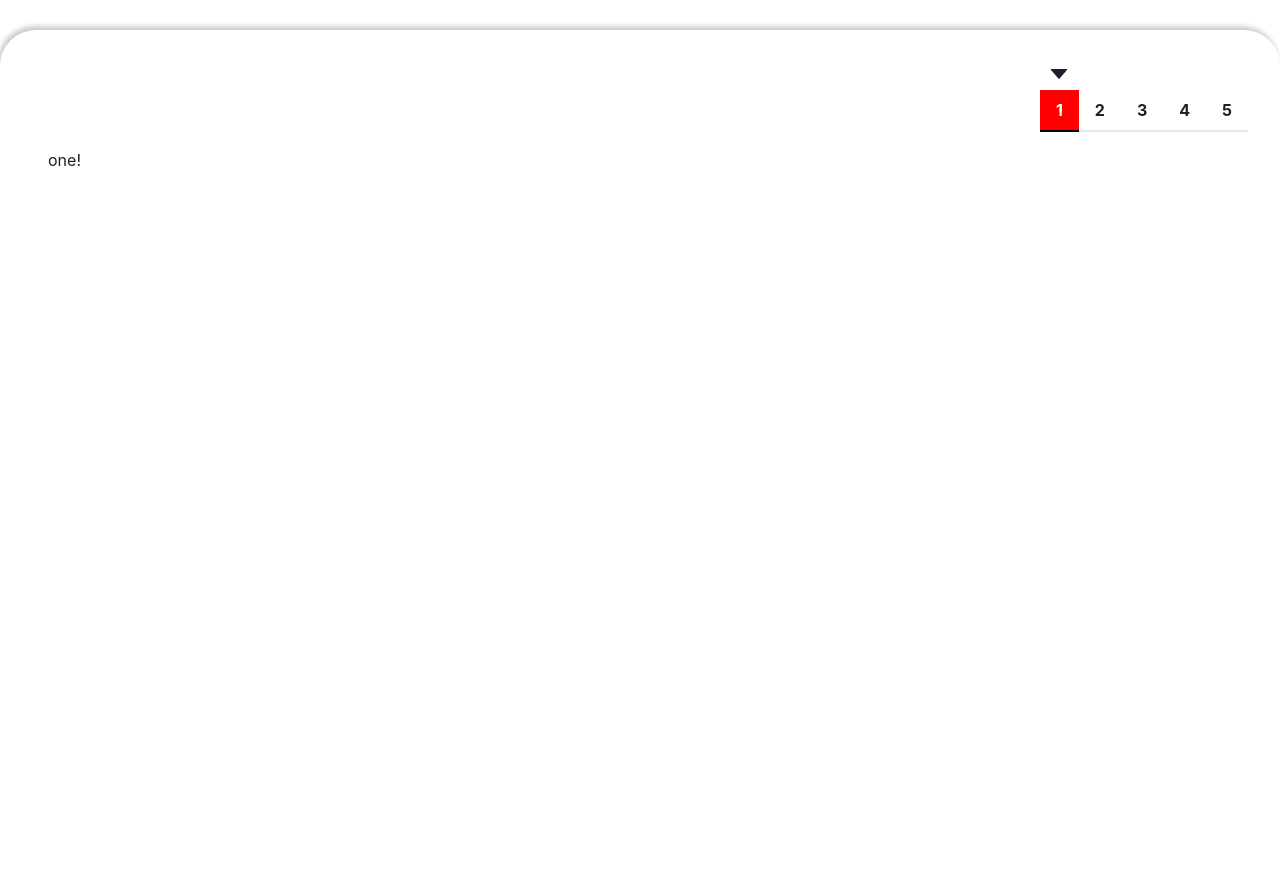
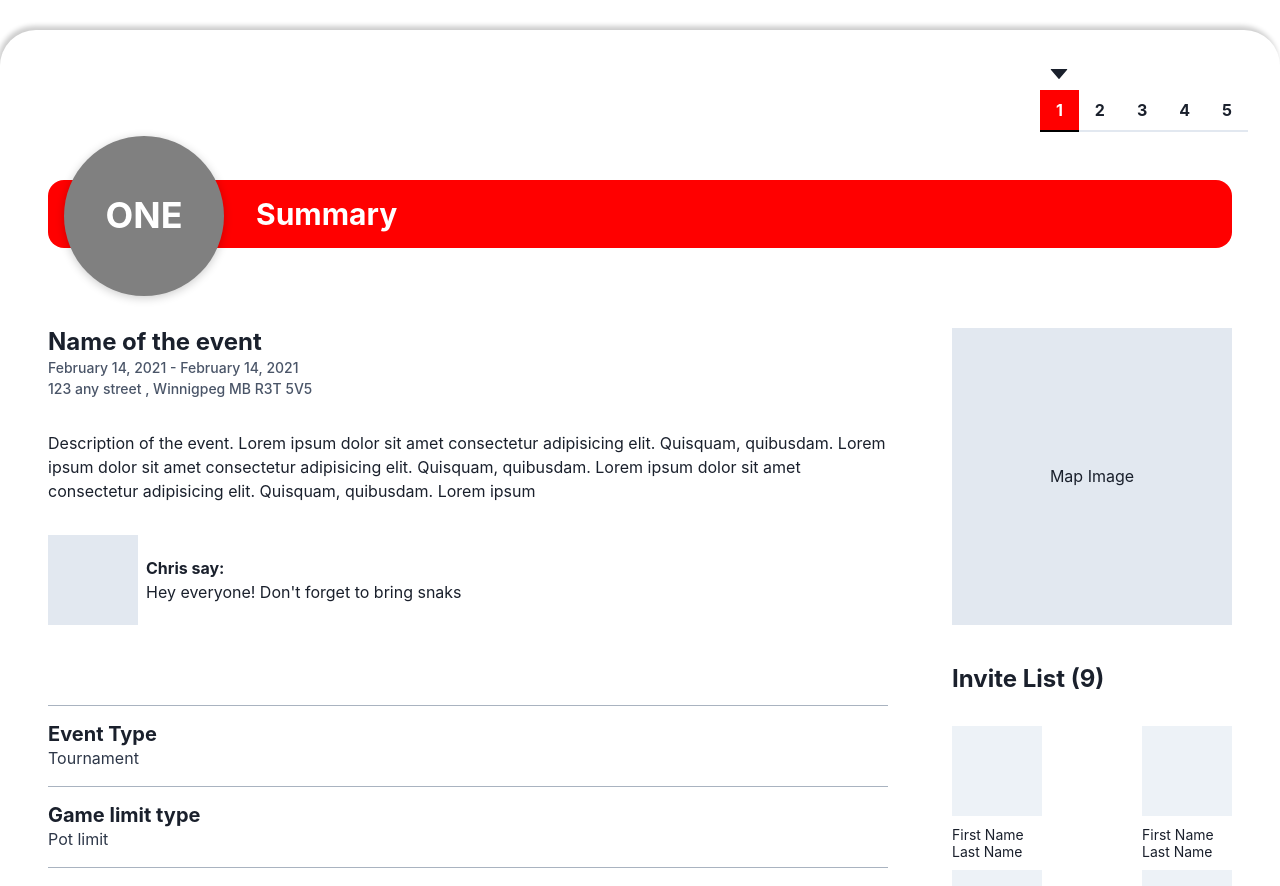
Before and after one commit to Anamika-nandi/functional-app, a React (Vite) app: page / in a window 1280 px wide. Shown: the part 200-1086 px from the top of the page. Before the commit the page ends 870 px from the top, so only its background shows below. Built offline with nearby package versions, Linux system fonts and the light colour scheme.

Commit message:
basic layout created

```diff
--- a/src/components/PokerTabs.jsx
+++ b/src/components/PokerTabs.jsx
@@ -15,6 +15,7 @@ import {
 } from "@chakra-ui/react";
 import React from "react";
 import { AiFillCaretDown } from "react-icons/ai";
+import Summary from "../pages/home/Summary/Summary";
 const PokerTabs = () => {
   const CustomTab = React.forwardRef((props, ref) => {
     const tabProps = useTab({ ...props, ref });
@@ -53,7 +54,7 @@ const PokerTabs = () => {
   const tabs = [
     {
       name: "1",
-      component: <></>,
+      component: <Summary />,
     },
     {
       name: "2",
@@ -85,15 +86,9 @@ const PokerTabs = () => {
         </TabList>
       </Flex>
       <TabPanels>
-        <TabPanel>
-          <p>one!</p>
-        </TabPanel>
-        <TabPanel>
-          <p>two!</p>
-        </TabPanel>
-        <TabPanel>
-          <p>three!</p>
-        </TabPanel>
+        {tabs.map((tab) => (
+          <TabPanel key={tab.name}>{tab.component}</TabPanel>
+        ))}
       </TabPanels>
     </Tabs>
   );
--- /dev/null
+++ b/src/pages/home/Summary/EventDetails.jsx
@@ -0,0 +1,41 @@
+import { Box, Flex, Grid, HStack, Heading, Text } from "@chakra-ui/react";
+
+const EventDetails = () => {
+  return (
+    <Flex gap="16">
+      <Box flex="3">
+        <Heading fontSize="2xl">Name of the event</Heading>
+        <Text fontSize="sm" fontWeight="medium" color="gray.600">
+          February 14, 2021 - February 14, 2021
+        </Text>
+        <Text fontSize="sm" fontWeight="medium" color="gray.600">
+          123 any street , Winnigpeg MB R3T 5V5
+        </Text>
+
+        <Text mt="8" mb="8">
+          Description of the event. Lorem ipsum dolor sit amet consectetur
+          adipisicing elit. Quisquam, quibusdam. Lorem ipsum dolor sit amet
+          consectetur adipisicing elit. Quisquam, quibusdam. Lorem ipsum dolor
+          sit amet consectetur adipisicing elit. Quisquam, quibusdam. Lorem
+          ipsum
+        </Text>
+
+        <HStack>
+          <Box boxSize="90px" bg="gray.200" />
+
+          <Box>
+            <Text fontWeight="bold">Chris say:</Text>
+            <Text>Hey everyone! Don&apos;t forget to bring snaks</Text>
+          </Box>
+        </HStack>
+      </Box>
+      <Box flex="1">
+        <Grid placeItems="center" boxSize="full" bg="gray.200">
+          <Text> Map Image</Text>
+        </Grid>
+      </Box>
+    </Flex>
+  );
+};
+
+export default EventDetails;
--- /dev/null
+++ b/src/pages/home/Summary/EventExtraDetails.jsx
@@ -0,0 +1,75 @@
+import {
+  Box,
+  Button,
+  Divider,
+  HStack,
+  Heading,
+  Stack,
+  Text,
+  VStack,
+} from "@chakra-ui/react";
+import React from "react";
+
+const EventExtraDetails = () => {
+  const eventDetails = [
+    {
+      name: "Event Type",
+      value: "Tournament",
+    },
+    {
+      name: "Game limit type",
+      value: "Pot limit",
+    },
+    {
+      name: "Currency",
+      value: "Real money",
+    },
+    {
+      name: "Game type",
+      value: "Texas Holdem",
+    },
+    {
+      name: "Buy in",
+      value: "$100.00",
+    },
+    {
+      name: "Admin fee",
+      value: "$310.00",
+    },
+    {
+      name: "Player starting chips",
+      value: "1000",
+    },
+    {
+      name: "Blind levels",
+      value: "10 minutes",
+    },
+  ];
+
+  return (
+    <Stack flex="3">
+      <Stack mt="16">
+        {eventDetails.map((detail) => (
+          <React.Fragment key={detail.name}>
+            <Divider borderColor="gray.500" my="2" />
+            <Box>
+              <Heading as="h4" fontSize="xl">
+                {detail.name}
+              </Heading>
+              <Text color="gray.700">{detail.value}</Text>
+            </Box>
+          </React.Fragment>
+        ))}
+      </Stack>
+
+      <VStack mt="8">
+        <HStack>
+          <Button>Edit</Button>
+          <Button>Print</Button>
+        </HStack>
+      </VStack>
+    </Stack>
+  );
+};
+
+export default EventExtraDetails;
--- /dev/null
+++ b/src/pages/home/Summary/EventInviteList.jsx
@@ -0,0 +1,104 @@
+import { Box, Heading, Stack, Text, Wrap, WrapItem } from "@chakra-ui/react";
+
+const EventInviteList = () => {
+  const inviteList = [
+    {
+      picture: "/",
+      firstName: "First Name",
+      lastName: "Last Name",
+    },
+    {
+      picture: "/",
+      firstName: "First Name",
+      lastName: "Last Name",
+    },
+    {
+      picture: "/",
+      firstName: "First Name",
+      lastName: "Last Name",
+    },
+    {
+      picture: "/",
+      firstName: "First Name",
+      lastName: "Last Name",
+    },
+    {
+      picture: "/",
+      firstName: "First Name",
+      lastName: "Last Name",
+    },
+    {
+      picture: "/",
+      firstName: "First Name",
+      lastName: "Last Name",
+    },
+    {
+      picture: "/",
+      firstName: "First Name",
+      lastName: "Last Name",
+    },
+    {
+      picture: "/",
+      firstName: "First Name",
+      lastName: "Last Name",
+    },
+    {
+      picture: "/",
+      firstName: "First Name",
+      lastName: "Last Name",
+    },
+  ];
+
+  const inviteMails = [
+    {
+      firstName: "First Name",
+      lastName: "Last Name",
+      email: "name@emailaddress.com",
+    },
+    {
+      firstName: "First Name",
+      lastName: "Last Name",
+      email: "name@emailaddress.com",
+    },
+    {
+      firstName: "First Name",
+      lastName: "Last Name",
+      email: "name@emailaddress.com",
+    },
+  ];
+
+  return (
+    <Box flex="1">
+      <Heading my="8" fontSize="2xl">
+        Invite List (9)
+      </Heading>
+      <Wrap gap="4" justify="space-between">
+        {inviteList.map((invite, i) => (
+          <WrapItem key={i}>
+            <Stack>
+              <Box boxSize="90px" bg="gray.100" />
+              <Box>
+                <Text fontSize="sm">{invite.firstName}</Text>
+                <Text fontSize="sm" mt="-1">
+                  {invite.lastName}
+                </Text>
+              </Box>
+            </Stack>
+          </WrapItem>
+        ))}
+      </Wrap>
+      <Stack spacing="4" mt="8">
+        {inviteMails.map((mail, i) => (
+          <Stack key={i} spacing="0">
+            <Text fontSize="sm">
+              {mail.firstName} {mail.lastName}
+            </Text>
+            <Text fontSize="sm">{mail.email}</Text>
+          </Stack>
+        ))}
+      </Stack>
+    </Box>
+  );
+};
+
+export default EventInviteList;
--- /dev/null
+++ b/src/pages/home/Summary/Summary.jsx
@@ -0,0 +1,13 @@
+import SummaryHeader from "./SummaryHeader";
+import SummaryLayout from "./SummaryLayout";
+
+const Summary = () => {
+  return (
+    <>
+      <SummaryHeader />
+      <SummaryLayout />
+    </>
+  );
+};
+
+export default Summary;
--- /dev/null
+++ b/src/pages/home/Summary/SummaryHeader.jsx
@@ -0,0 +1,34 @@
+import { Box, Grid, Heading } from "@chakra-ui/react";
+
+const SummaryHeader = () => {
+  return (
+    <Box
+      p="4"
+      bg="red"
+      borderRadius="2xl"
+      color="white"
+      w="full"
+      pos="relative"
+      my="8"
+      mb="20"
+    >
+      <Grid
+        placeItems="center"
+        borderRadius="full"
+        boxSize="40"
+        top="-65%"
+        boxShadow="0px 2px 10px rgba(0,0,0,0.2)"
+        pos="absolute"
+        bg="gray"
+      >
+        <Heading fontSize="4xl">ONE</Heading>
+      </Grid>
+
+      <Heading fontSize="3xl" pl="48">
+        Summary
+      </Heading>
+    </Box>
+  );
+};
+
+export default SummaryHeader;
--- /dev/null
+++ b/src/pages/home/Summary/SummaryLayout.jsx
@@ -0,0 +1,19 @@
+import { Flex, Stack } from "@chakra-ui/react";
+import EventDetails from "./EventDetails";
+import EventExtraDetails from "./EventExtraDetails";
+import EventInviteList from "./EventInviteList";
+
+const SummaryLayout = () => {
+  return (
+    <Stack>
+      <EventDetails />
+
+      <Flex gap="16">
+        <EventExtraDetails />
+        <EventInviteList />
+      </Flex>
+    </Stack>
+  );
+};
+
+export default SummaryLayout;
```
